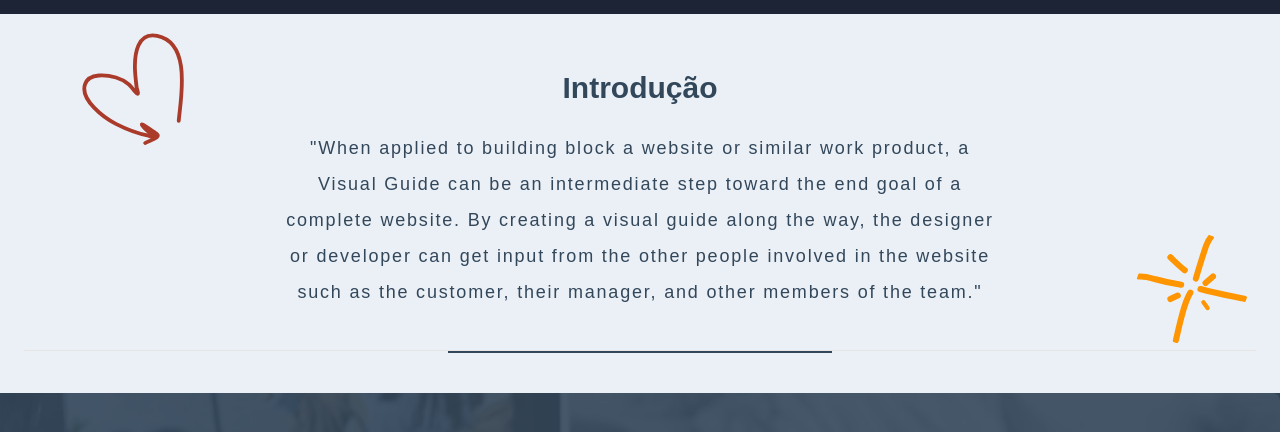
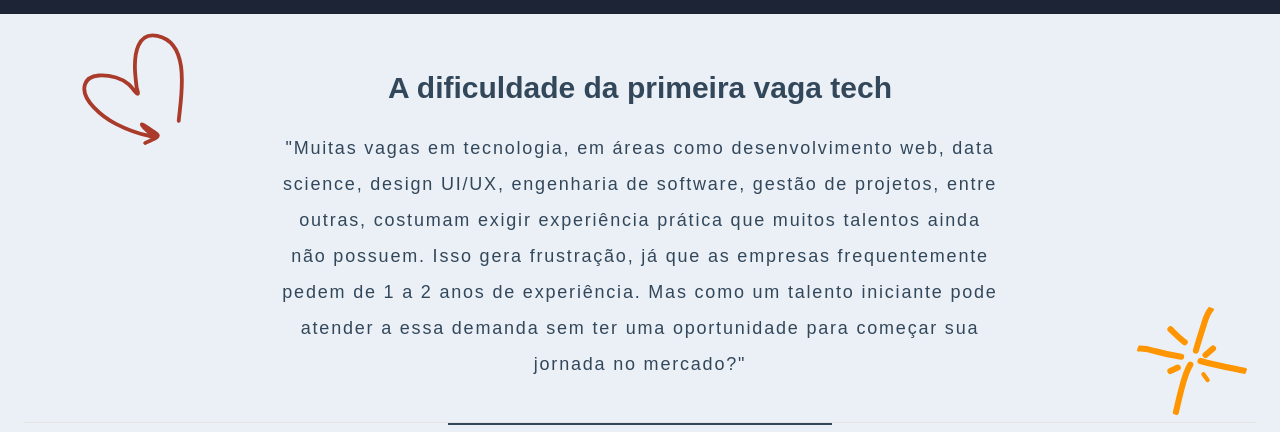
Before and after one commit to labyes24/LABYES-LP, a Next.js app: page / in a window 1280 px wide. Shown: the part 775-1207 px from the top of the page. Built offline with nearby package versions, Linux system fonts and the light colour scheme; no server answers.

Commit message:
feat: add home intro content
Refs: 868cu013e

```diff
--- a/src/components/home-intro.tsx
+++ b/src/components/home-intro.tsx
@@ -8,15 +8,18 @@ export function HomeIntro() {
             <DoodleHeartArrow className="absolute left-8 top-5 h-16 w-16 lg:left-[77px] lg:top-[19px] lg:h-28 lg:w-28" />
 
             <div className="mx-auto flex max-w-[720px] flex-col gap-4 text-center text-ly-dark-azure-600 lg:gap-6">
-                <h2 className="text-2xl font-bold lg:text-3xl">Introdução</h2>
+                <h2 className="text-2xl font-bold lg:text-3xl">
+                    A dificuldade da primeira vaga tech
+                </h2>
                 <p className="text-lg font-light leading-loose lg:leading-loose lg:tracking-widest">
-                    &quot;When applied to building block a website or similar
-                    work product, a Visual Guide can be an intermediate step
-                    toward the end goal of a complete website. By creating a
-                    visual guide along the way, the designer or developer can
-                    get input from the other people involved in the website such
-                    as the customer, their manager, and other members of the
-                    team.&quot;
+                    &quot;Muitas vagas em tecnologia, em áreas como
+                    desenvolvimento web, data science, design UI/UX, engenharia
+                    de software, gestão de projetos, entre outras, costumam
+                    exigir experiência prática que muitos talentos ainda não
+                    possuem. Isso gera frustração, já que as empresas
+                    frequentemente pedem de 1 a 2 anos de experiência. Mas como
+                    um talento iniciante pode atender a essa demanda sem ter uma
+                    oportunidade para começar sua jornada no mercado?&quot;
                 </p>
             </div>
 
```
